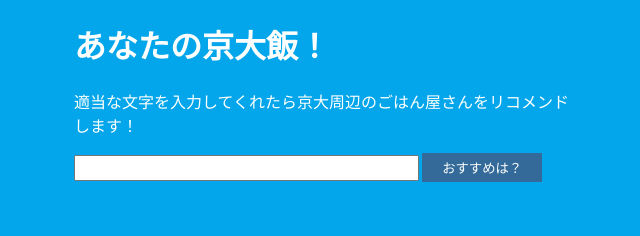
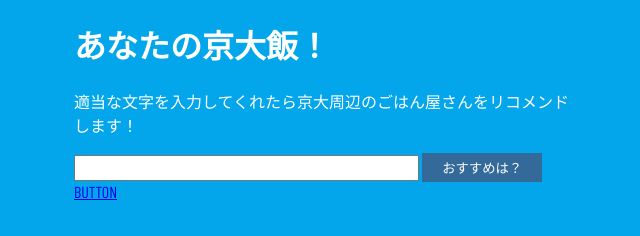
Before and after one commit to thinkingflower/kyo-dai-Food, a plain HTML site: page index.html in a window 1280 px wide. Shown: the full height of the page, 316-956 px from the left. Drawn offline with nearby package versions, Linux system fonts and the light colour scheme.

Commit message:
Update index.html

```diff
--- a/index.html
+++ b/index.html
@@ -10,6 +10,7 @@
     <p>適当な文字を入力してくれたら京大周辺のごはん屋さんをリコメンドします！</p>
     <input type="text" id="user-name" size="40" maxlength="20">
     <button id="assesment">おすすめは？</button>
+    <a href="#" class="bt-samp2">BUTTON</a>
     <div id="result-area"></div>
     <div id="tweet-area"></div>
     <script src="food.js"></script>
```
